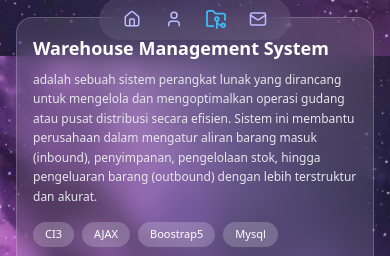
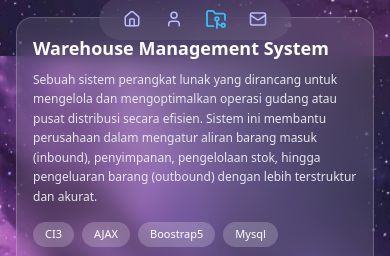
Before and after one commit to RadFist/porto-2.0, a React (Vite) app: page /project in a window 390 px wide. Shown: the part 788-1044 px from the top of the page. Built offline with nearby package versions, Linux system fonts and the light colour scheme.

Commit message:
fix: responsive padding

```diff
--- a/src/data/data.js
+++ b/src/data/data.js
@@ -45,7 +45,7 @@ export const projects = [
   {
     title: "Warehouse Management System",
     description:
-      "adalah sebuah sistem perangkat lunak yang dirancang untuk mengelola dan mengoptimalkan operasi gudang atau pusat distribusi secara efisien. Sistem ini membantu perusahaan dalam mengatur aliran barang masuk (inbound), penyimpanan, pengelolaan stok, hingga pengeluaran barang (outbound) dengan lebih terstruktur dan akurat.",
+      "Sebuah sistem perangkat lunak yang dirancang untuk mengelola dan mengoptimalkan operasi gudang atau pusat distribusi secara efisien. Sistem ini membantu perusahaan dalam mengatur aliran barang masuk (inbound), penyimpanan, pengelolaan stok, hingga pengeluaran barang (outbound) dengan lebih terstruktur dan akurat.",
     tech: ["CI3", "AJAX", "Boostrap5", "Mysql"],
     link: "#",
     images: [
```
